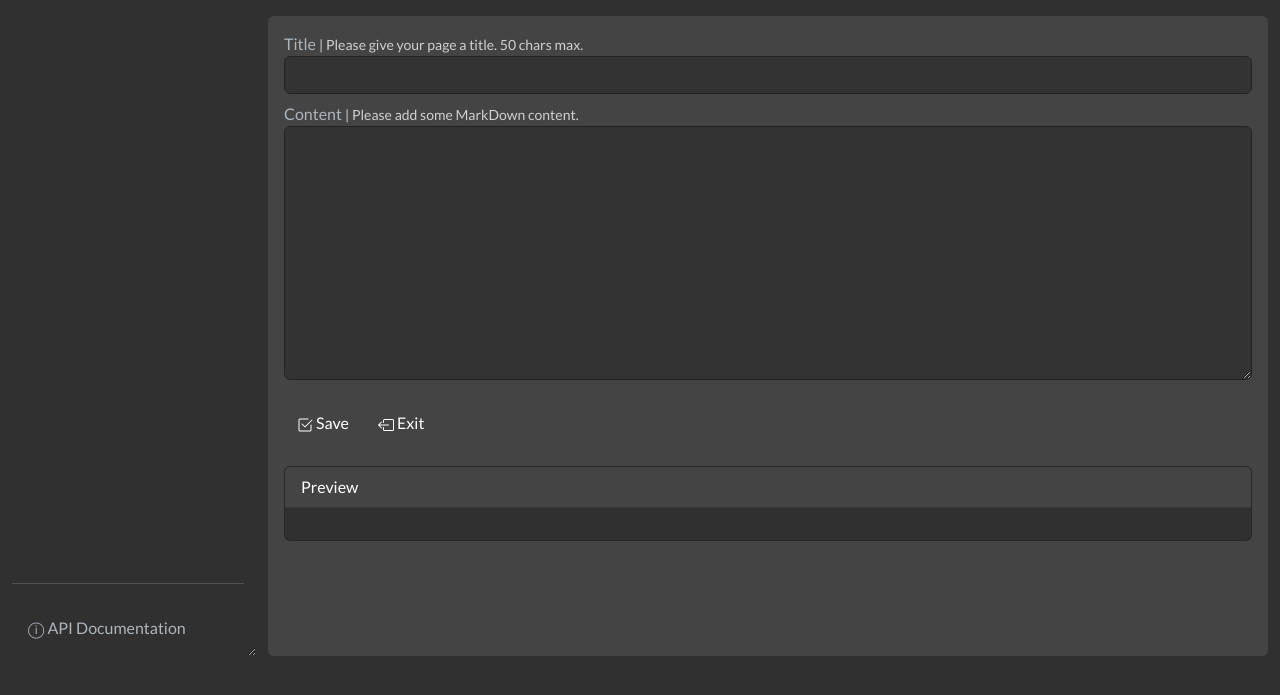
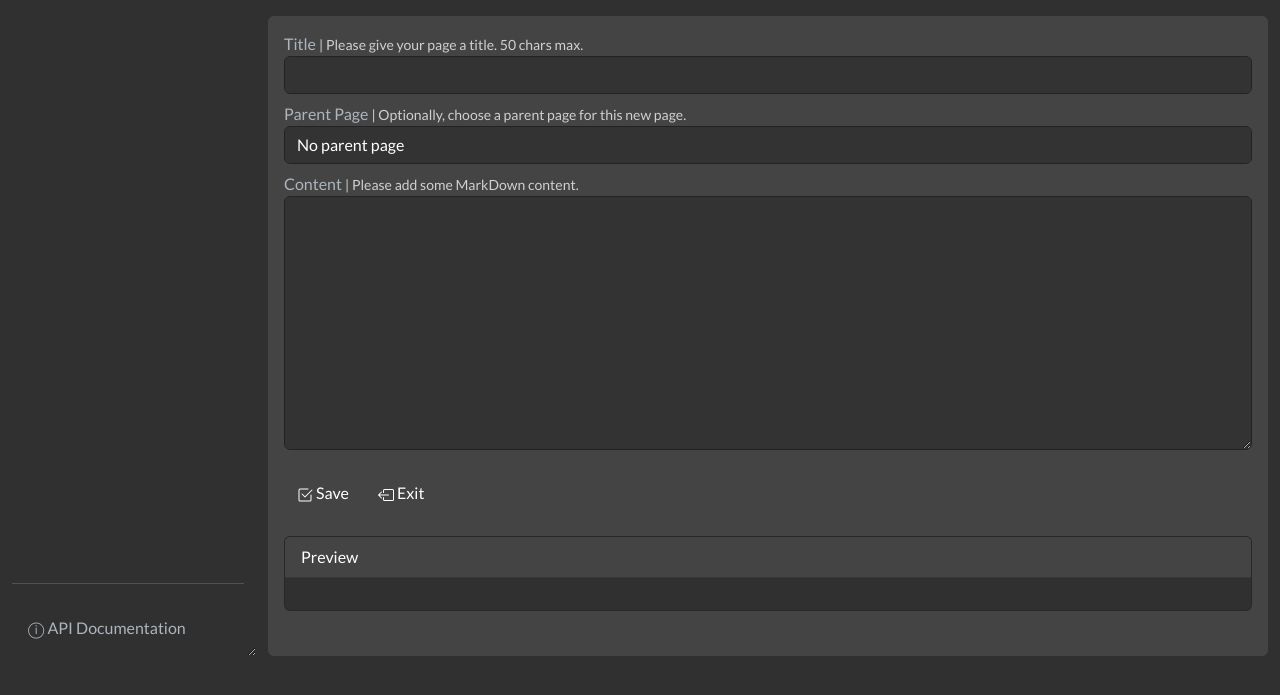
Before and after one commit to signebedi/wiki-flask, a Flask app: page /create in a window 1280 px wide. Shown: the part 56-751 px from the top of the page. Run offline with Flask 3, Linux system fonts and the light colour scheme; data that the repository does not hold is empty; some libraries are stand-ins or nearby versions.

Commit message:
Added: initial progress adding parent pages (#9)

```diff
--- a/app.py
+++ b/app.py
@@ -73,14 +73,23 @@ class MongoDocument:
         # self.index()
 
 
-    def create(self, data):
+    def create(self, data, parent_id=None):
         data['created_at'] = datetime.datetime.now()
         data['last_edited'] = datetime.datetime.now()
         data['position'] = self.collection.count_documents({}) + 1  # Assign the next position
+        if parent_id is not None:
+            data['parent_id'] = parent_id  # Add the parent_id to the document
         return self.collection.insert_one(data).inserted_id
 
     def find_one(self, document_id):
         return self.collection.find_one({'_id': ObjectId(document_id)})
+
+    def get_page_with_children(self, page_id):
+        page = self.find_one(page_id)
+        if page is not None:
+            children = self.collection.find({'parent_id': page_id})
+            page['children'] = list(children)
+        return page
 
     def update_one(self, document_id, data):
 
@@ -206,9 +215,12 @@ def create():
     if request.method == 'POST':
         title = request.form.get('title')
         content = request.form.get('content')
-        pages.create({'title': title, 'content': content})
+        parent_id = request.form.get('parent_id')  # Retrieve parent_id from form
+        if parent_id == '':
+            parent_id = None
+        pages.create({'title': title, 'content': content}, parent_id)
         return redirect(url_for('home'))
-    return render_template('create.html.jinja', pages=pages.find().sort('position'), max_title_length=config['max_title_len'], **flask_route_macros())
+    return render_template('create.html.jinja', pages=list(pages.find().sort('position')), max_title_length=config['max_title_len'], **flask_route_macros())
 
 @app.route('/edit/<page_id>', methods=['GET', 'POST'])
 def edit(page_id):
--- a/templates/create.html.jinja
+++ b/templates/create.html.jinja
@@ -15,6 +15,21 @@ Create New Page
         </span>
         <input type="text" id="title" name="title" class="form-control" style="background-color: rgba(0, 0, 0, 0.25) ; color: #fff;" maxlength="{{ max_title_length }}" required>
     </div>
+
+    <div class="form-group mt-2">
+        <label for="parent_id" aria-describedby="ParentPageHelpInline">Parent Page</label>
+        <span id="ParentPageHelpInline" class="form-text">
+        | Optionally, choose a parent page for this new page.
+        </span>
+        <select name="parent_id" id="parent_id" class="form-control" style="background-color: rgba(0, 0, 0, 0.25) ; color: #fff;">
+            <option value="">No parent page</option>
+            {% for p in pages %}
+            <option value="{{ p._id }}">{{ p.title }} - {{ p._id}}</option>
+            {% endfor %}
+        </select>
+    </div>
+
+
     <div class="form-group mt-2">
         <label for="content" aria-describedby="ContentHelpInline">Content</label>
         <span id="ContentHelpInline" class="form-text">
```
